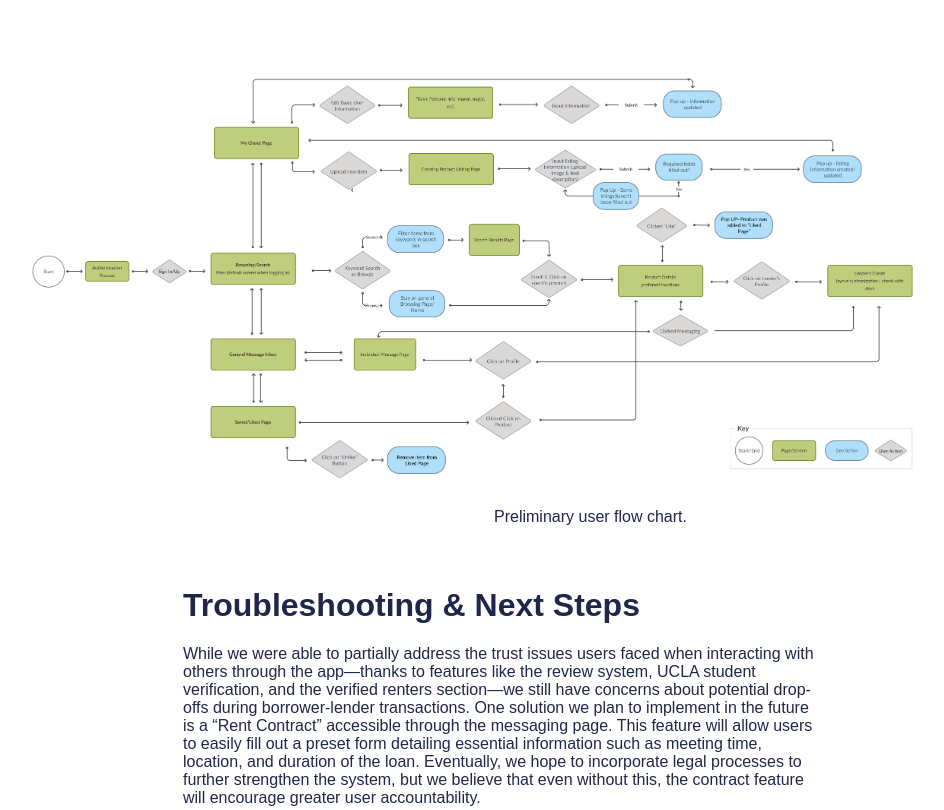
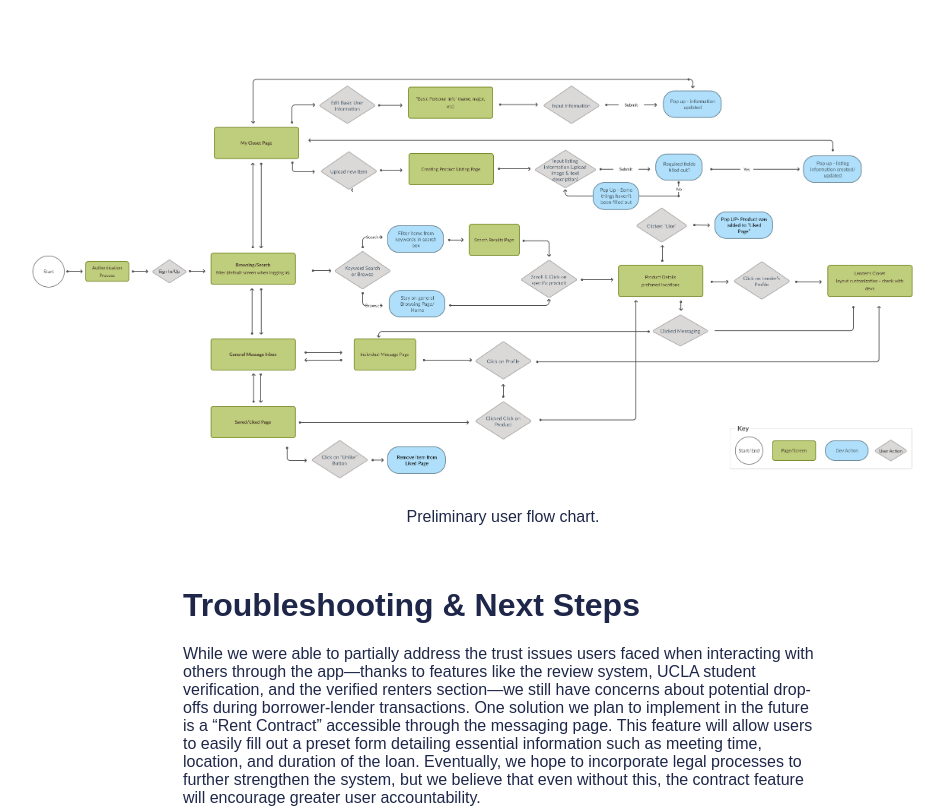
Before and after one commit to emilypoon3/EmilyPoon, a PHP site: page /Clothesline.html in a window 1280 px wide. Shown: the part 3347-4157 px from the top of the page, without its empty margins (137-1081 px from the left). Run offline with PHP 8.4, Linux system fonts and the light colour scheme.

Commit message:
Update style.css

```diff
--- a/style.css
+++ b/style.css
@@ -94,7 +94,7 @@
 
  figcaption {
     text-align: center;
-    margin-left: 175px;
+    /* margin-left: 175px; */
     color: #1E2749;
   }
 
```
